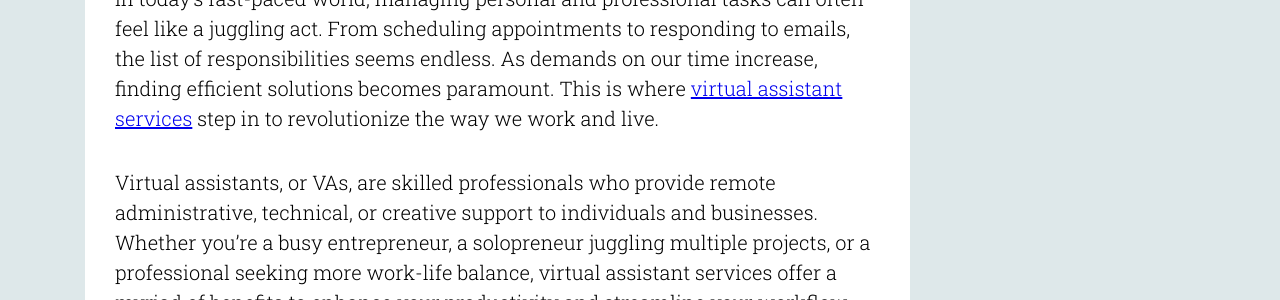
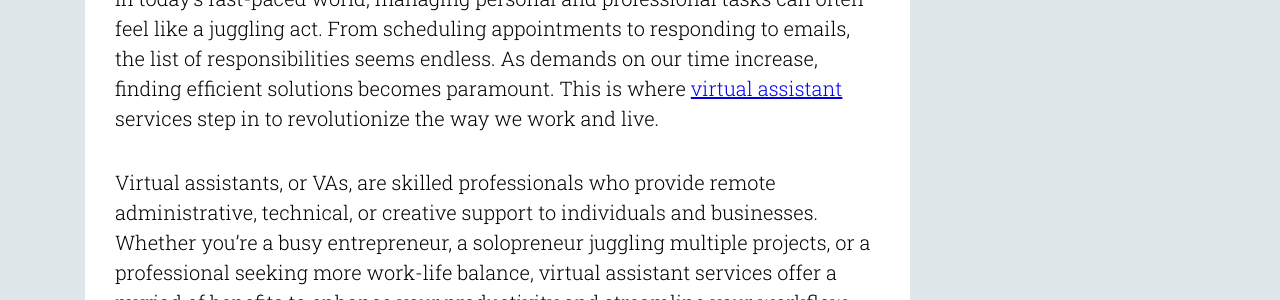
Before and after one commit to jdoeblog/jdoeblog.github.io, a Jekyll site: the page built from _posts/2024-05-09-elevate-your-productivity-with-virtual-assistant-services.md, in a window 1280 px wide and 900 px high. Shown: the part 359-659 px from the top of the window. Built offline with Jekyll 4.4.1, drawn with Linux system fonts in a browser that asks for light colours; nearby versions of some CDN libraries.

Commit message:
Add files via upload

```diff
--- a/_posts/2024-05-09-elevate-your-productivity-with-virtual-assistant-services.md
+++ b/_posts/2024-05-09-elevate-your-productivity-with-virtual-assistant-services.md
@@ -6,7 +6,7 @@ permalink: /elevate-your-productivity-with-virtual-assistant-services/
 
 <h1>Elevate Your Productivity with Virtual Assistant Services</h1>
 
-In today's fast-paced world, managing personal and professional tasks can often feel like a juggling act. From scheduling appointments to responding to emails, the list of responsibilities seems endless. As demands on our time increase, finding efficient solutions becomes paramount. This is where <a href="https://www.fiverr.com/dsouravs/be-your-professional-virtual-assistant">virtual assistant services</a> step in to revolutionize the way we work and live.
+In today's fast-paced world, managing personal and professional tasks can often feel like a juggling act. From scheduling appointments to responding to emails, the list of responsibilities seems endless. As demands on our time increase, finding efficient solutions becomes paramount. This is where <a href="https://www.fiverr.com/dsouravs/be-your-professional-virtual-assistant">virtual assistant</a> services step in to revolutionize the way we work and live.
 
 Virtual assistants, or VAs, are skilled professionals who provide remote administrative, technical, or creative support to individuals and businesses. Whether you're a busy entrepreneur, a solopreneur juggling multiple projects, or a professional seeking more work-life balance, virtual assistant services offer a myriad of benefits to enhance your productivity and streamline your workflow.
 
```
